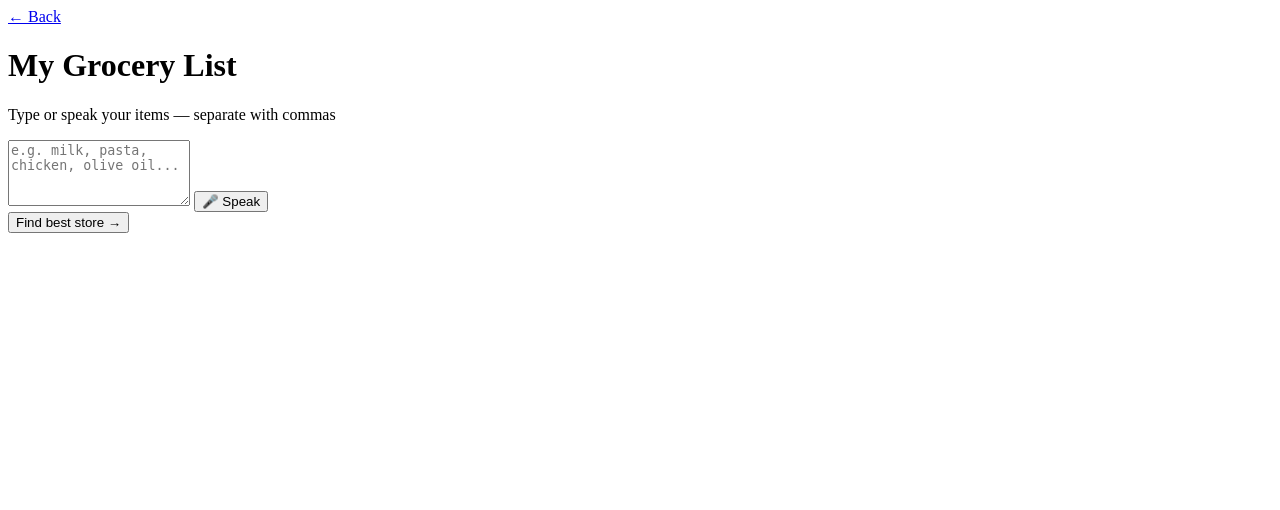
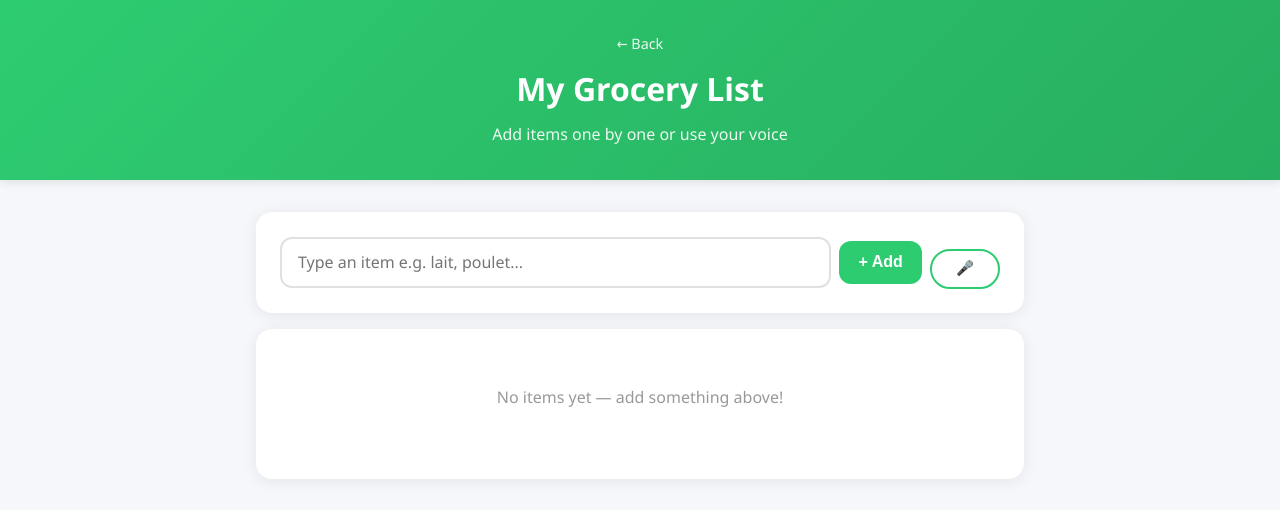
Before and after one commit to AnushaBindiga/Smart_Grocery_Tracker, a Flask app: page /list in a window 1280 px wide. Shown: the top 510 px of the page. Run offline with Flask 3, Linux system fonts and the light colour scheme.

Commit message:
Add professional CSS styling and list style grocery input

```diff
--- a/static/style.css
+++ b/static/style.css
@@ -0,0 +1,517 @@
+/* ── Reset & Base ── */
+* {
+    margin: 0;
+    padding: 0;
+    box-sizing: border-box;
+}
+
+body {
+    font-family: 'Segoe UI', Tahoma, Geneva, Verdana, sans-serif;
+    background-color: #f5f7fa;
+    color: #333;
+    line-height: 1.6;
+}
+
+/* ── Header ── */
+header {
+    background: linear-gradient(135deg, #2ecc71, #27ae60);
+    color: white;
+    padding: 2rem;
+    text-align: center;
+    box-shadow: 0 2px 10px rgba(0,0,0,0.1);
+}
+
+header h1 {
+    font-size: 2rem;
+    font-weight: 700;
+    margin-bottom: 0.5rem;
+}
+
+header p {
+    font-size: 1rem;
+    opacity: 0.9;
+}
+
+.back-link {
+    color: white;
+    text-decoration: none;
+    font-size: 0.9rem;
+    display: block;
+    margin-bottom: 0.5rem;
+    opacity: 0.9;
+}
+
+.back-link:hover {
+    opacity: 1;
+}
+
+/* ── Main ── */
+main {
+    max-width: 800px;
+    margin: 2rem auto;
+    padding: 0 1rem;
+}
+
+/* ── Buttons ── */
+.btn-primary {
+    background: linear-gradient(135deg, #2ecc71, #27ae60);
+    color: white;
+    border: none;
+    padding: 0.8rem 2rem;
+    border-radius: 25px;
+    font-size: 1rem;
+    cursor: pointer;
+    text-decoration: none;
+    display: inline-block;
+    margin-top: 1rem;
+    transition: transform 0.2s, box-shadow 0.2s;
+    box-shadow: 0 4px 15px rgba(46, 204, 113, 0.3);
+}
+
+.btn-primary:hover {
+    transform: translateY(-2px);
+    box-shadow: 0 6px 20px rgba(46, 204, 113, 0.4);
+}
+
+/* ── Store Selector ── */
+.store-selector {
+    background: white;
+    border-radius: 16px;
+    padding: 2rem;
+    margin-bottom: 1.5rem;
+    box-shadow: 0 2px 15px rgba(0,0,0,0.08);
+}
+
+.store-selector h2 {
+    font-size: 1.4rem;
+    margin-bottom: 0.5rem;
+    color: #2c3e50;
+}
+
+.store-selector p {
+    color: #666;
+    margin-bottom: 1.5rem;
+}
+
+.stores-grid {
+    display: flex;
+    flex-wrap: wrap;
+    gap: 0.8rem;
+    margin-bottom: 1.5rem;
+}
+
+.store-card {
+    display: flex;
+    align-items: center;
+    gap: 0.5rem;
+    padding: 0.6rem 1.2rem;
+    border: 2px solid #e0e0e0;
+    border-radius: 25px;
+    cursor: pointer;
+    transition: all 0.2s;
+    background: white;
+}
+
+.store-card:hover {
+    border-color: #2ecc71;
+}
+
+.store-card.selected {
+    border-color: #2ecc71;
+    background: #f0fdf4;
+    color: #27ae60;
+    font-weight: 500;
+}
+
+.store-card input {
+    display: none;
+}
+
+/* ── CTA Section ── */
+.cta {
+    background: white;
+    border-radius: 16px;
+    padding: 2rem;
+    text-align: center;
+    box-shadow: 0 2px 15px rgba(0,0,0,0.08);
+}
+
+.cta h2 {
+    font-size: 1.4rem;
+    margin-bottom: 1rem;
+    color: #2c3e50;
+}
+
+/* ── Grocery List Input ── */
+.input-container {
+    background: white;
+    border-radius: 16px;
+    padding: 1.5rem;
+    box-shadow: 0 2px 15px rgba(0,0,0,0.08);
+    margin-bottom: 1rem;
+}
+
+textarea {
+    width: 100%;
+    border: 2px solid #e0e0e0;
+    border-radius: 12px;
+    padding: 1rem;
+    font-size: 1rem;
+    font-family: inherit;
+    resize: vertical;
+    transition: border-color 0.2s;
+    outline: none;
+}
+
+textarea:focus {
+    border-color: #2ecc71;
+}
+
+#voice-btn {
+    margin-top: 0.8rem;
+    background: white;
+    border: 2px solid #2ecc71;
+    color: #27ae60;
+    padding: 0.6rem 1.5rem;
+    border-radius: 25px;
+    cursor: pointer;
+    font-size: 0.9rem;
+    transition: all 0.2s;
+}
+
+#voice-btn:hover {
+    background: #f0fdf4;
+}
+
+/* ── Item Tags ── */
+.items-preview {
+    display: flex;
+    flex-wrap: wrap;
+    gap: 0.5rem;
+    margin-top: 1rem;
+}
+
+.item-tag {
+    background: #e8f5e9;
+    color: #27ae60;
+    padding: 0.3rem 0.8rem;
+    border-radius: 15px;
+    font-size: 0.85rem;
+    font-weight: 500;
+}
+
+/* ── Results Page ── */
+.recommendation-card {
+    background: linear-gradient(135deg, #2ecc71, #27ae60);
+    color: white;
+    border-radius: 16px;
+    padding: 2rem;
+    text-align: center;
+    margin-bottom: 1.5rem;
+    box-shadow: 0 4px 20px rgba(46, 204, 113, 0.3);
+}
+
+.recommendation-badge {
+    background: rgba(255,255,255,0.2);
+    display: inline-block;
+    padding: 0.3rem 1rem;
+    border-radius: 15px;
+    font-size: 0.85rem;
+    margin-bottom: 1rem;
+}
+
+.recommendation-card h2 {
+    font-size: 2rem;
+    margin-bottom: 0.5rem;
+}
+
+.savings {
+    font-size: 1.5rem;
+    font-weight: 700;
+    margin-bottom: 0.3rem;
+}
+
+.items-matched {
+    opacity: 0.9;
+}
+
+/* ── Matched Items ── */
+.matched-items {
+    background: white;
+    border-radius: 16px;
+    padding: 1.5rem;
+    margin-bottom: 1.5rem;
+    box-shadow: 0 2px 15px rgba(0,0,0,0.08);
+}
+
+.matched-items h3 {
+    font-size: 1.1rem;
+    margin-bottom: 1rem;
+    color: #2c3e50;
+}
+
+.items-grid {
+    display: grid;
+    grid-template-columns: repeat(auto-fill, minmax(200px, 1fr));
+    gap: 1rem;
+}
+
+.item-card {
+    background: #f8f9fa;
+    border-radius: 12px;
+    padding: 1rem;
+    border-left: 4px solid #2ecc71;
+}
+
+.item-name {
+    font-size: 0.9rem;
+    font-weight: 500;
+    margin-bottom: 0.5rem;
+    color: #2c3e50;
+}
+
+.item-prices {
+    display: flex;
+    align-items: center;
+    gap: 0.5rem;
+    flex-wrap: wrap;
+}
+
+.original-price {
+    text-decoration: line-through;
+    color: #999;
+    font-size: 0.85rem;
+}
+
+.promo-price {
+    color: #27ae60;
+    font-weight: 700;
+    font-size: 1rem;
+}
+
+.discount-badge {
+    background: #ff6b6b;
+    color: white;
+    padding: 0.2rem 0.5rem;
+    border-radius: 8px;
+    font-size: 0.75rem;
+    font-weight: 600;
+}
+
+/* ── Stores Comparison ── */
+.all-stores {
+    background: white;
+    border-radius: 16px;
+    padding: 1.5rem;
+    margin-bottom: 1.5rem;
+    box-shadow: 0 2px 15px rgba(0,0,0,0.08);
+}
+
+.all-stores h3 {
+    font-size: 1.1rem;
+    margin-bottom: 1rem;
+    color: #2c3e50;
+}
+
+.store-row {
+    display: flex;
+    align-items: center;
+    gap: 1rem;
+    padding: 0.8rem;
+    border-radius: 10px;
+    margin-bottom: 0.5rem;
+    background: #f8f9fa;
+}
+
+.store-row.best-store {
+    background: #f0fdf4;
+    border: 2px solid #2ecc71;
+}
+
+.store-rank {
+    font-weight: 700;
+    color: #999;
+    width: 30px;
+}
+
+.best-store .store-rank {
+    color: #27ae60;
+}
+
+.store-name {
+    flex: 1;
+    font-weight: 500;
+}
+
+.store-matches {
+    color: #666;
+    font-size: 0.9rem;
+}
+
+.store-savings {
+    font-weight: 600;
+    color: #27ae60;
+}
+
+/* ── Grocery List Summary ── */
+.grocery-list-summary {
+    background: white;
+    border-radius: 16px;
+    padding: 1.5rem;
+    margin-bottom: 1.5rem;
+    box-shadow: 0 2px 15px rgba(0,0,0,0.08);
+}
+
+.grocery-list-summary h3 {
+    font-size: 1.1rem;
+    margin-bottom: 1rem;
+    color: #2c3e50;
+}
+
+.items-tags {
+    display: flex;
+    flex-wrap: wrap;
+    gap: 0.5rem;
+}
+
+/* ── Error & Hidden ── */
+.error-message {
+    background: #ffe0e0;
+    color: #c0392b;
+    padding: 1rem;
+    border-radius: 10px;
+    margin-bottom: 1rem;
+}
+
+.hidden {
+    display: none;
+}
+
+/* ── Mobile Responsive ── */
+@media (max-width: 600px) {
+    header h1 {
+        font-size: 1.5rem;
+    }
+
+    .recommendation-card h2 {
+        font-size: 1.5rem;
+    }
+
+    .items-grid {
+        grid-template-columns: 1fr;
+    }
+
+    .store-row {
+        flex-wrap: wrap;
+    }
+}
+/* ── List Input ── */
+.add-item-row {
+    display: flex;
+    gap: 0.5rem;
+    align-items: center;
+}
+
+.add-item-row input {
+    flex: 1;
+    border: 2px solid #e0e0e0;
+    border-radius: 12px;
+    padding: 0.8rem 1rem;
+    font-size: 1rem;
+    font-family: inherit;
+    outline: none;
+    transition: border-color 0.2s;
+}
+
+.add-item-row input:focus {
+    border-color: #2ecc71;
+}
+
+.btn-add {
+    background: #2ecc71;
+    color: white;
+    border: none;
+    padding: 0.8rem 1.2rem;
+    border-radius: 12px;
+    font-size: 1rem;
+    cursor: pointer;
+    font-weight: 600;
+    transition: background 0.2s;
+}
+
+.btn-add:hover {
+    background: #27ae60;
+}
+
+/* ── Grocery List ── */
+.grocery-list-container {
+    background: white;
+    border-radius: 16px;
+    padding: 1.5rem;
+    margin: 1rem 0;
+    box-shadow: 0 2px 15px rgba(0,0,0,0.08);
+    min-height: 150px;
+}
+
+.empty-message {
+    text-align: center;
+    color: #999;
+    padding: 2rem;
+}
+
+#grocery-list {
+    list-style: none;
+    padding: 0;
+}
+
+.grocery-item {
+    display: flex;
+    align-items: center;
+    gap: 0.8rem;
+    padding: 0.8rem;
+    border-bottom: 1px solid #f0f0f0;
+    animation: slideIn 0.2s ease;
+}
+
+.grocery-item:last-child {
+    border-bottom: none;
+}
+
+@keyframes slideIn {
+    from { opacity: 0; transform: translateX(-10px); }
+    to { opacity: 1; transform: translateX(0); }
+}
+
+.item-bullet {
+    font-size: 1.1rem;
+}
+
+.item-text {
+    flex: 1;
+    font-size: 1rem;
+    color: #2c3e50;
+    text-transform: capitalize;
+}
+
+.remove-btn {
+    background: none;
+    border: none;
+    color: #ccc;
+    cursor: pointer;
+    font-size: 1rem;
+    padding: 0.2rem 0.5rem;
+    border-radius: 50%;
+    transition: all 0.2s;
+}
+
+.remove-btn:hover {
+    background: #ffe0e0;
+    color: #e74c3c;
+}
+
+.item-count {
+    text-align: center;
+    color: #27ae60;
+    font-weight: 500;
+    margin-bottom: 0.5rem;
+}
--- a/templates/list.html
+++ b/templates/list.html
@@ -11,7 +11,7 @@
     <header>
         <a href="/" class="back-link">← Back</a>
         <h1>My Grocery List</h1>
-        <p>Type or speak your items — separate with commas</p>
+        <p>Add items one by one or use your voice</p>
     </header>
 
     <main>
@@ -19,48 +19,109 @@
         <div class="error-message">{{ error }}</div>
         {% endif %}
 
-        <form action="/results" method="POST">
-            <div class="input-container">
-                <textarea
-                    name="grocery_list"
-                    id="grocery-input"
-                    placeholder="e.g. milk, pasta, chicken, olive oil..."
-                    rows="4"
-                ></textarea>
+        <div class="input-container">
+            <div class="add-item-row">
+                <input
+                    type="text"
+                    id="item-input"
+                    placeholder="Type an item e.g. lait, poulet..."
+                    onkeypress="handleEnter(event)"
+                />
+                <button type="button" onclick="addItem()" class="btn-add">+ Add</button>
+                <button type="button" id="voice-btn" onclick="startVoice()">🎤</button>
+            </div>
+        </div>
 
-                <button type="button" id="voice-btn" onclick="startVoice()">
-                    🎤 Speak
-                </button>
+        <div class="grocery-list-container" id="grocery-list-container">
+            <div id="empty-message" class="empty-message">
+                No items yet — add something above!
             </div>
+            <ul id="grocery-list"></ul>
+        </div>
 
-            <div class="items-preview" id="items-preview"></div>
+        <div id="item-count" class="item-count hidden">0 items added</div>
 
-            <button type="submit" class="btn-primary">
+        <form id="main-form" action="/results" method="POST">
+            <input type="hidden" name="grocery_list" id="grocery-list-hidden"/>
+            <button type="submit" class="btn-primary" id="submit-btn" style="display:none">
                 Find best store →
             </button>
         </form>
     </main>
 
     <script>
-        const input = document.getElementById('grocery-input');
-        const preview = document.getElementById('items-preview');
+        let items = [];
 
-        // Show items as tags while typing
-        input.addEventListener('input', function() {
-            updatePreview();
-        });
+        function handleEnter(event) {
+            if (event.key === 'Enter') {
+                event.preventDefault();
+                addItem();
+            }
+        }
 
-        function updatePreview() {
-            const items = input.value.split(',').filter(i => i.trim());
-            preview.innerHTML = items.map(item =>
-                `<span class="item-tag">${item.trim()}</span>`
-            ).join('');
+        function addItem() {
+            const input = document.getElementById('item-input');
+            const value = input.value.trim();
+
+            if (!value) return;
+
+            // Handle comma separated items
+            const newItems = value.split(',').map(i => i.trim()).filter(i => i);
+
+            newItems.forEach(item => {
+                if (!items.includes(item.toLowerCase())) {
+                    items.push(item.toLowerCase());
+                }
+            });
+
+            input.value = '';
+            renderList();
+            input.focus();
+        }
+
+        function removeItem(index) {
+            items.splice(index, 1);
+            renderList();
+        }
+
+        function renderList() {
+            const list = document.getElementById('grocery-list');
+            const emptyMsg = document.getElementById('empty-message');
+            const submitBtn = document.getElementById('submit-btn');
+            const itemCount = document.getElementById('item-count');
+            const hiddenInput = document.getElementById('grocery-list-hidden');
+
+            list.innerHTML = '';
+
+            if (items.length === 0) {
+                emptyMsg.style.display = 'block';
+                submitBtn.style.display = 'none';
+                itemCount.classList.add('hidden');
+            } else {
+                emptyMsg.style.display = 'none';
+                submitBtn.style.display = 'inline-block';
+                itemCount.classList.remove('hidden');
+                itemCount.textContent = items.length + ' item(s) added';
+
+                items.forEach((item, index) => {
+                    const li = document.createElement('li');
+                    li.className = 'grocery-item';
+                    li.innerHTML = `
+                        <span class="item-bullet">🛒</span>
+                        <span class="item-text">${item}</span>
+                        <button onclick="removeItem(${index})" class="remove-btn">✕</button>
+                    `;
+                    list.appendChild(li);
+                });
+
+                hiddenInput.value = items.join(',');
+            }
         }
 
         // Voice input
         function startVoice() {
             if (!('webkitSpeechRecognition' in window) && !('SpeechRecognition' in window)) {
-                alert('Voice input not supported in this browser. Please use Chrome.');
+                alert('Voice input not supported. Please use Chrome.');
                 return;
             }
 
@@ -72,29 +133,26 @@
             recognition.interimResults = false;
 
             const btn = document.getElementById('voice-btn');
-            btn.textContent = '🔴 Listening...';
-            btn.style.background = '#ff4444';
+            btn.textContent = '🔴';
 
             recognition.onresult = function(event) {
                 const spoken = event.results[0][0].transcript;
-                if (input.value) {
-                    input.value += ', ' + spoken;
-                } else {
-                    input.value = spoken;
-                }
-                updatePreview();
-                btn.textContent = '🎤 Speak';
-                btn.style.background = '';
+                const spokenItems = spoken.split(/,| et | and /).map(i => i.trim()).filter(i => i);
+                spokenItems.forEach(item => {
+                    if (!items.includes(item.toLowerCase())) {
+                        items.push(item.toLowerCase());
+                    }
+                });
+                renderList();
+                btn.textContent = '🎤';
             };
 
             recognition.onerror = function() {
-                btn.textContent = '🎤 Speak';
-                btn.style.background = '';
+                btn.textContent = '🎤';
             };
 
             recognition.onend = function() {
-                btn.textContent = '🎤 Speak';
-                btn.style.background = '';
+                btn.textContent = '🎤';
             };
 
             recognition.start();
```
Also changed, not shown: grocery_tracker.db.
